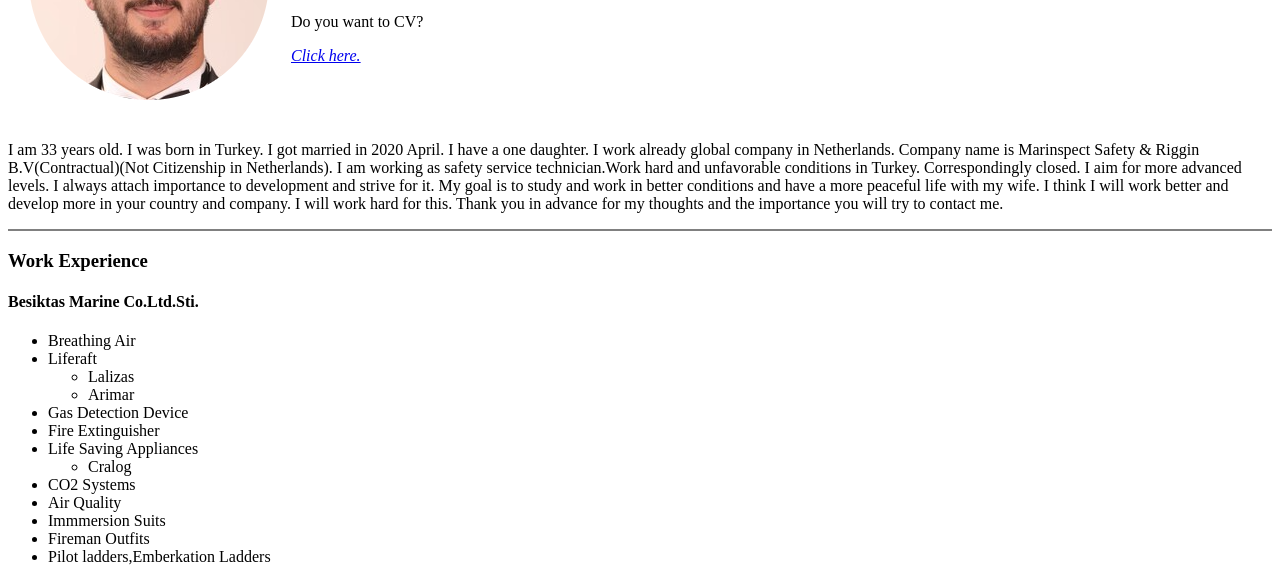
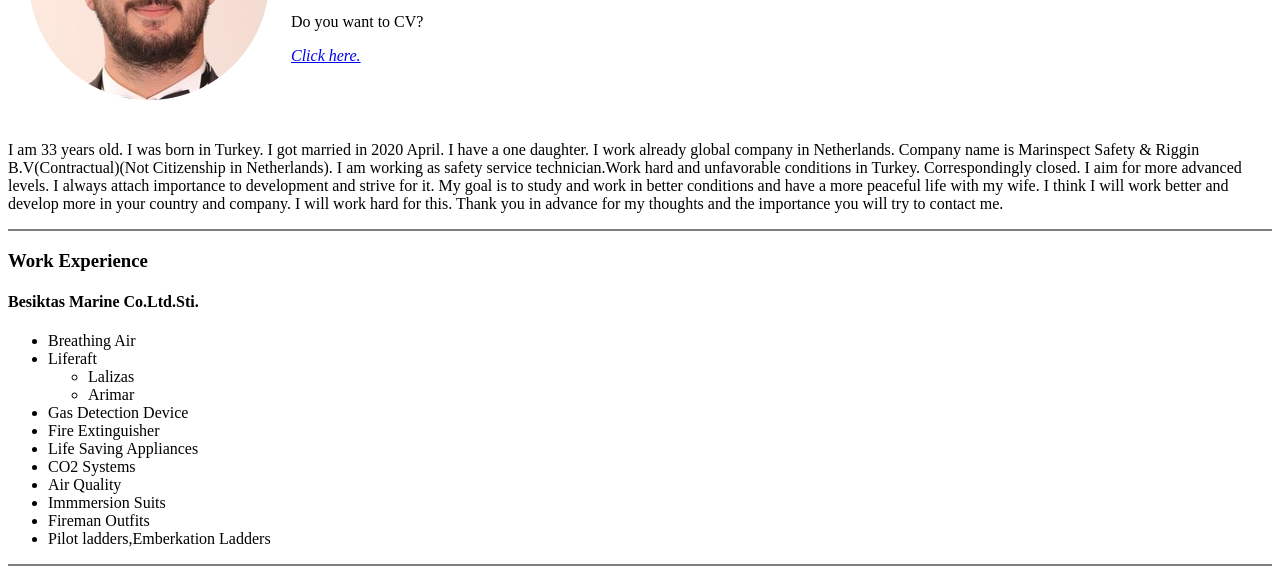
Before and after one commit to ufukeken/CV, a plain HTML site: page index.html in a window 1280 px wide. Shown: the part 169-751 px from the top of the page. Drawn offline with Linux system fonts and the light colour scheme.

Commit message:
Update index.html

```diff
--- a/index.html
+++ b/index.html
@@ -41,9 +41,6 @@
     <li>Gas Detection Device</li>
     <li>Fire Extinguisher</li>
     <li>Life Saving Appliances</li>
-    <ul>
-      <li>Cralog</li>
-    </ul>
     <li>CO2 Systems</li>
     <li>Air Quality</li>
     <li>Immmersion Suits</li>
```
